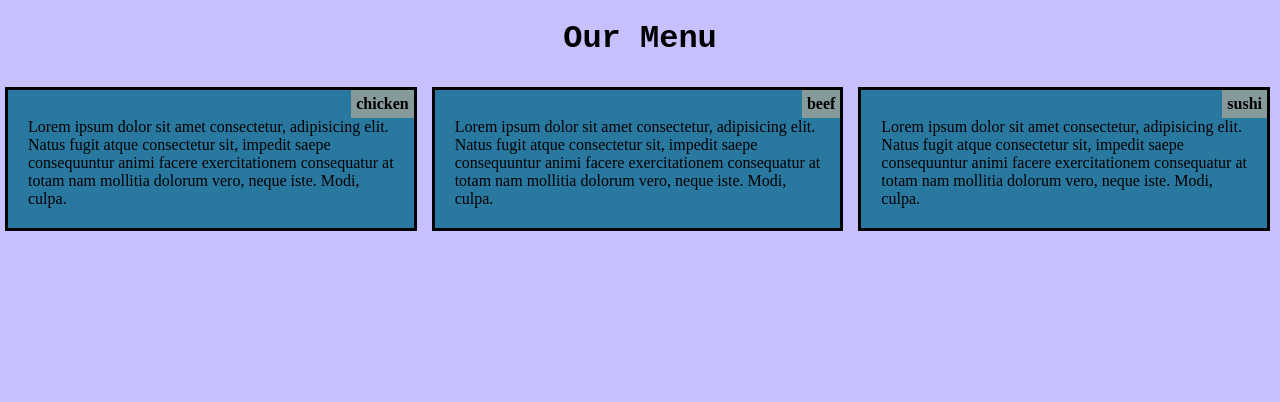
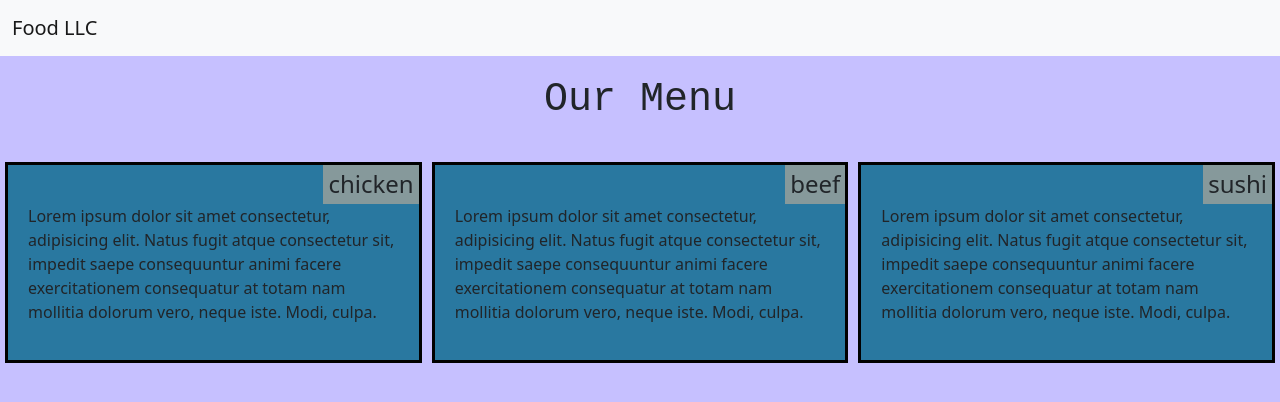
Before and after one commit to Mrbtwin/coursera_assingment, a plain HTML site: page index.html in a window 1280 px wide. Drawn offline with nearby package versions, Linux system fonts and the light colour scheme; files that its build step writes are made by us from their sources; a web font is replaced by a local one.

Commit message:
Add files via upload

```diff
--- a/index.html
+++ b/index.html
@@ -5,37 +5,76 @@
     <meta charset="UTF-8">
     <meta http-equiv="X-UA-Compatible" content="IE=edge">
     <meta name="viewport" content="width=device-width, initial-scale=1.0">
-    <title>Document</title>
-    <link rel="stylesheet" href="css/style.css">
+    <link href="https://cdn.jsdelivr.net/npm/bootstrap@5.1.1/dist/css/bootstrap.min.css" rel="stylesheet"
+        integrity="sha384-F3w7mX95PdgyTmZZMECAngseQB83DfGTowi0iMjiWaeVhAn4FJkqJByhZMI3AhiU" crossorigin="anonymous">
+    <link rel="stylesheet" href="css/styles.css">
+    <title>Assingment-2</title>
 </head>
 
 <body>
+    <nav class="navbar navbar-expand-lg navbar-light bg-light">
+        <div class="container-fluid">
+            <a class="navbar-brand" href="#">Food LLC</a>
+            <button class="navbar-toggler" type="button" data-bs-toggle="collapse"
+                data-bs-target="#navbarSupportedContent" aria-controls="navbarSupportedContent"
+                aria-label="Toggle navigation">
+
+                <span class="sr-only"></span>
+                <span class="navbar-toggler-icon"></span>
+            </button>
+            <div class="collapse navbar-collapse" id="navbarSupportedContent">
+                <ul id="nav-list" class="nav navbar-nav d-lg-none .d-xl-block navbar-right text-center">
+                    <li class="nav-item">
+                        <a class="nav-link" href="#chicken">chicken</a>
+                    </li>
+                    <li class="nav-item">
+                        <a class="nav-link " aria-current="page" href="#beef">beef</a>
+                    </li>
+                    <li class="nav-item">
+                        <a class="nav-link" href="#sushi">sushi</a>
+                    </li>
+                </ul>
+            </div>
+        </div>
+    </nav>
+
     <div class="header">
         <h1>Our Menu</h1>
     </div>
+
     <div class="items">
         <div class="item">
-            <h4>chicken</h4>
+            <h4 id="chicken">chicken</h4>
+            <p>Lorem ipsum dolor sit amet consectetur, adipisicing elit. Natus fugit atque consectetur sit, impedit
+                saepe consequuntur animi facere exercitationem consequatur at totam nam mollitia dolorum vero, neque
+                iste. Modi, culpa.</p>
+                </div>
+
+        <div class="item">
+            <h4 id="beef">beef</h4>
             <p>Lorem ipsum dolor sit amet consectetur, adipisicing elit. Natus fugit atque consectetur sit, impedit
                 saepe consequuntur animi facere exercitationem consequatur at totam nam mollitia dolorum vero, neque
                 iste. Modi, culpa.</p>
         </div>
         <div class="item">
-            <h4>beef</h4>
-            <p>Lorem ipsum dolor sit amet consectetur, adipisicing elit. Natus fugit atque consectetur sit, impedit
-                saepe consequuntur animi facere exercitationem consequatur at totam nam mollitia dolorum vero, neque
-                iste. Modi, culpa.</p>
-        </div>
-        <div class="item">
-            <h4>sushi</h4>
+            <h4 id="sushi">sushi</h4>
             <p>Lorem ipsum dolor sit amet consectetur, adipisicing elit. Natus fugit atque consectetur sit, impedit
                 saepe consequuntur animi facere exercitationem consequatur at totam nam mollitia dolorum vero, neque
                 iste. Modi, culpa.</p>
         </div>
 
-        </div>
+    </div>
     </div>
 
+    <div class="clearfix visible-lg-block"></div>
+
+
+
+
+
+    <script src="https://cdn.jsdelivr.net/npm/bootstrap@5.1.1/dist/js/bootstrap.bundle.min.js"
+        integrity="sha384-/bQdsTh/da6pkI1MST/rWKFNjaCP5gBSY4sEBT38Q/9RBh9AH40zEOg7Hlq2THRZ"
+        crossorigin="anonymous"></script>
 </body>
 
 </html>
--- /dev/null
+++ b/styles.css
@@ -0,0 +1,54 @@
+* {
+
+    margin: 0;
+    padding: 0;
+    box-sizing: border-box;
+}
+body{
+    background-color: #c6c0ff;
+}
+
+.header {
+    font-family: 'Azeret Mono', monospace;
+    text-align: center;
+    padding: 20px;
+}
+
+.item {
+    border: solid black;
+    background: #2978a0;
+    padding: 20px;
+    width:  331px;
+    height:fit-content;
+    margin-top: 10px;
+    flex:1 1 330px;
+    margin-left: 5px;
+    margin-right: 5px;
+
+}
+.items {
+    display:flex;
+    justify-content: space-evenly;
+    flex-wrap: wrap;
+    width: 100%;
+    margin:0 auto;
+
+
+}
+
+.item > h4 {
+    background-color:#86999b;
+    padding: 5px;
+    text-align: right;
+    width: fit-content;
+    margin-left: auto;
+    margin: -20px -20px 0 auto;
+
+
+}
+.nav-item {
+       background:;
+}
+.navbar-brand{
+
+}
```
